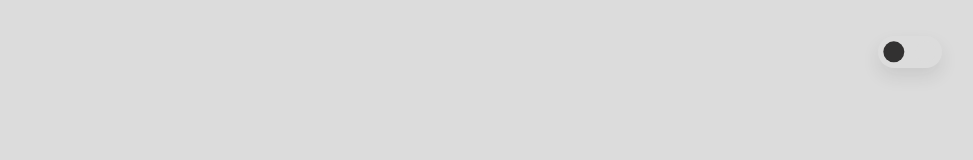
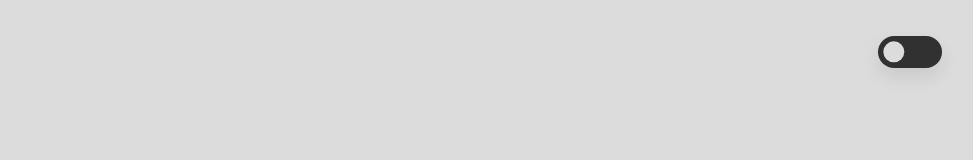
Before and after one commit to GirasolXimena/portfolio-nextjs, a Next.js app: page / in a window 1280 px wide. Shown: the top 160 px of the page, without its empty margins (302-1275 px from the left). Built offline with nearby package versions, Linux system fonts and the light colour scheme.

Commit message:
fix theme

```diff
--- a/components/hero.js
+++ b/components/hero.js
@@ -8,7 +8,7 @@ export default function Hero() {
 
   const [mousePosition, setMousePosition] = useState(initialMousePosition)
   const [save, setSave] = useState(false)
-  const [theme, setTheme] = useState('light')
+  const [theme, setTheme] = useState(undefined)
 
   const [textShadowString, setTextShadowString] = useState({
     textShadow: ``
@@ -45,21 +45,18 @@ export default function Hero() {
     })
   }
 
-  const handleToggle = (e) => {
-    const { checked } = e.target
-    console.log('tog', e.target.checked, theme)
-    setTheme(checked ? 'light' : 'dark')
-  }
+  const handleToggle = ({ target: { checked } }) => setTheme(checked ? 'dark' : 'light')
 
   const handleClick = (_e) => save ? setSave(false) : setSave(true)
 
   const resetMouse = (_e) => setMousePosition(initialMousePosition)
 
   useEffect(() => {
-    const { matches: isReducedMotion } = window.matchMedia("(prefers-reduced-motion: reduce)");
+    const { matches: prefersReducedMotion } = window.matchMedia("(prefers-reduced-motion: reduce)");
+    const { matches: prefersDarkScheme } = window.matchMedia("(prefers-color-scheme: dark)");
     const home = document.getElementById('home')
-
-    if (!isReducedMotion) {
+    setTheme(prefersDarkScheme ? 'dark' : 'light')
+    if (!prefersReducedMotion) {
       home.addEventListener('mousemove', handleMouse)
       home.addEventListener('mouseleave', resetMouse)
       home.addEventListener('touchstart', handleTouch)
@@ -74,7 +71,7 @@ export default function Hero() {
       home.removeEventListener('click', handleClick)
 
     };
-  });
+  }, []);
 
   useEffect(() => {
     const { x, y } = mousePosition
@@ -87,7 +84,7 @@ export default function Hero() {
   return (
     <div id="hero" className={`${styles.hero} ${utilStyles[theme]}`}>
       <form className={styles.form}>
-        <input onClick={handleToggle} type="checkbox" name="night-toggle" id="toggle" />
+        <input onChange={handleToggle} type="checkbox" name="night-toggle" id="toggle" checked={theme === 'dark'} />
         <label htmlFor="toggle">Toggle {theme} mode</label>
       </form>
       <h1
--- a/styles/hero.module.scss
+++ b/styles/hero.module.scss
@@ -71,8 +71,8 @@
 }
 
 .form {
-  --coal: #323131;
-  --white: gainsboro;
+  --light: gainsboro;
+  --dark: #323131;
   --focus: cyan;
   --cmyk-shadow: 0 4px 4px yellow, -4px -4px 4px magenta, 4px -4px 4px cyan;
   position: fixed;
@@ -116,7 +116,7 @@
     --br: calc(var(--w) / 1);
 
     position: relative;
-    background: var(--white);
+    background: var(--dark);
     display: block;
     width: var(--w);
     height: var(--h);
@@ -139,7 +139,7 @@
       width: var(--size);
       height: var(--size);
       border-radius: 50%;
-      background: var(--coal);
+      background: var(--light);
       left: 0px;
       top: 50%;
       transform: translate(var(--offset) , -50%);
@@ -147,7 +147,7 @@
         calc(var(--w) - calc(var(--offset) * 2) - var(--size))
         0px
         0px
-        var(--white);
+        var(--dark);
 
       z-index: 1;
     }
@@ -157,7 +157,7 @@
       height: var(--size);
       left: 0;
       top: 50%;
-      background: var(--coal);
+      background: var(--light);
       transform: translate(-100%, -50%) scale(1);
       transform-origin: left;
       border-radius: 50%;
```
